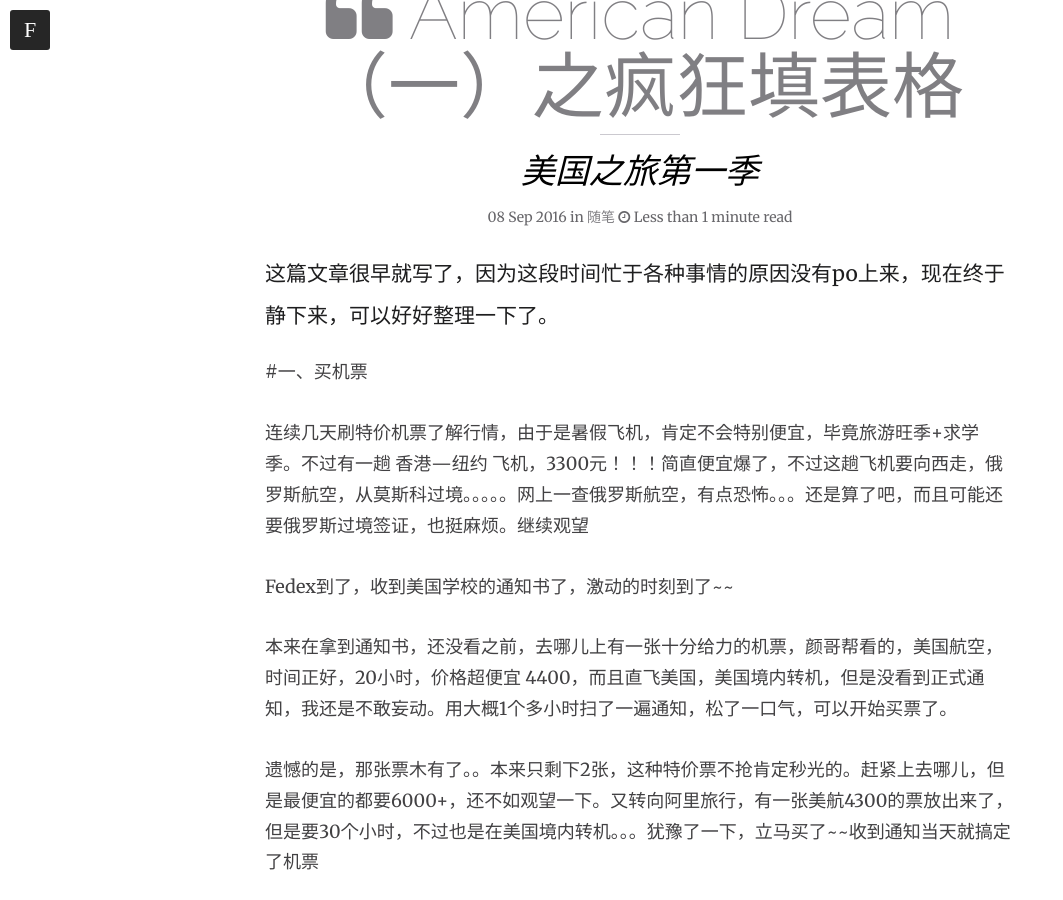
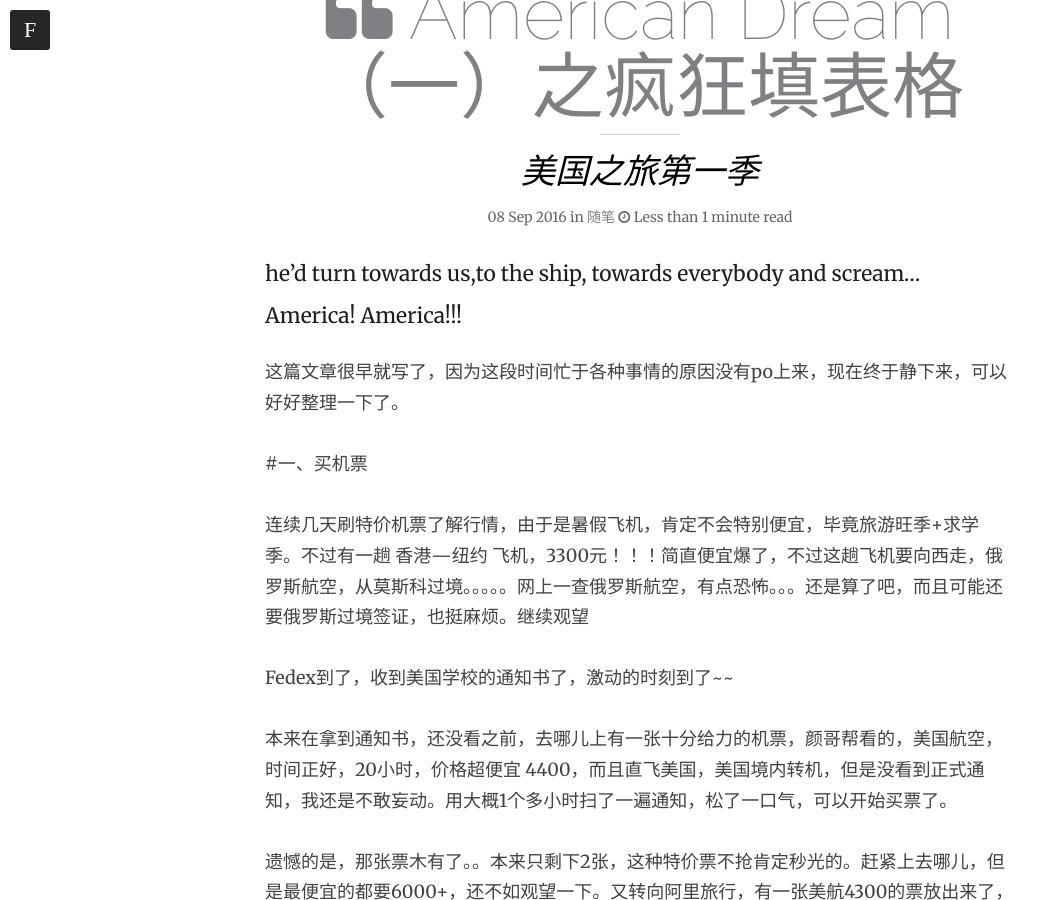
Before and after one commit to billhhh/whblog-omega, a Jekyll site: the page built from _posts/2016-09-08-American Dream（一）之疯狂填表格.md, in a window 1280 px wide and 900 px high, scrolled down 635 px. Shown: the whole window, without its empty margins (0-1063 px from the left). Built offline with Jekyll 4.4.1, drawn with Linux system fonts in a browser that asks for light colours; nearby versions of some CDN libraries; comment, search, counter and statistics services are not loaded.

Commit message:
America!

```diff
--- a/_posts/2016-09-08-American Dream（一）之疯狂填表格.md
+++ b/_posts/2016-09-08-American Dream（一）之疯狂填表格.md
@@ -10,6 +10,8 @@ imagefeature: picture-15.jpg
 comments: true
 share: true
 ---
+
+he'd turn towards us,to the ship, towards everybody and scream... America! America!!!
 
 这篇文章很早就写了，因为这段时间忙于各种事情的原因没有po上来，现在终于静下来，可以好好整理一下了。
 
```
